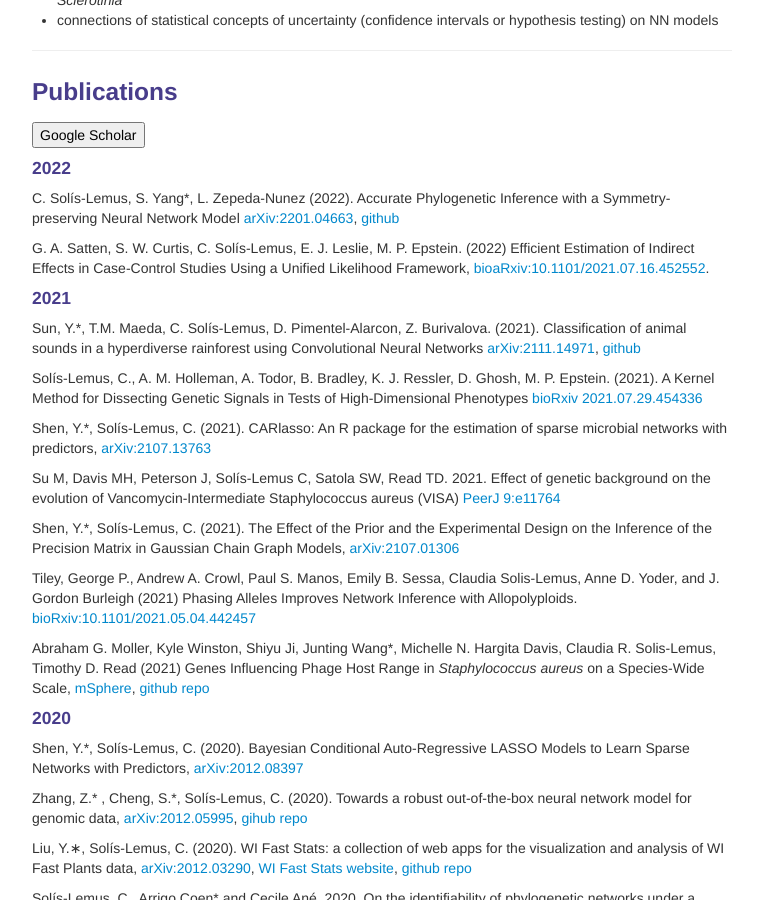
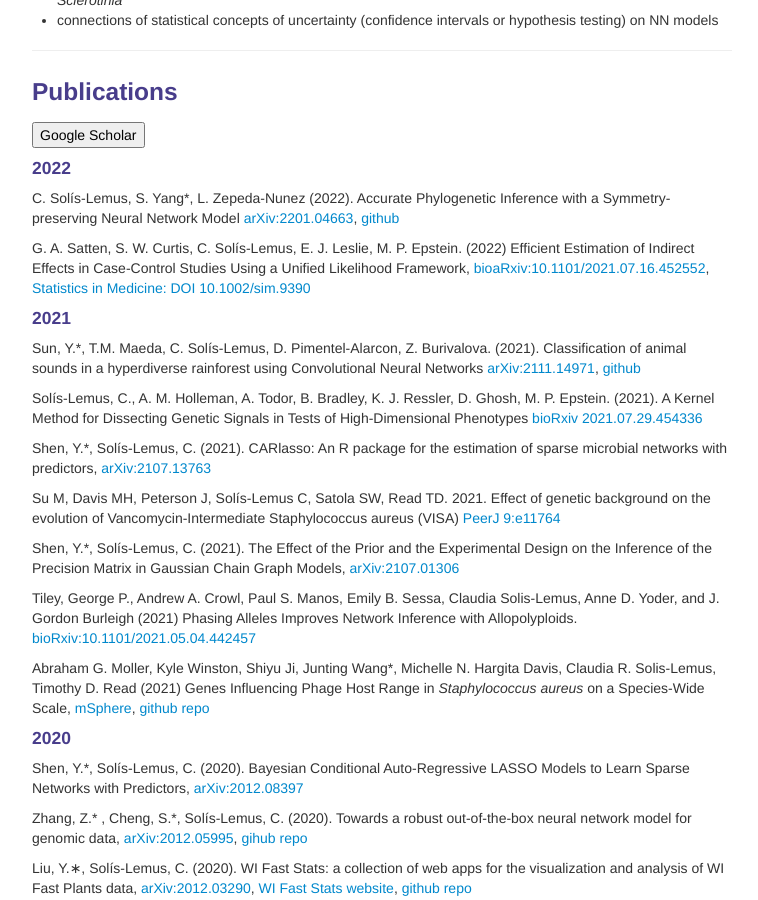
Before and after one commit to solislemuslab/solislemuslab.github.io, a Jekyll site: the page built from pages/research.md, in a window 1280 px wide and 900 px high, scrolled down 2384 px. Shown: the whole window, without its empty margins (258-1016 px from the left). Built offline with Jekyll 4.4.1, drawn with Linux system fonts in a browser that asks for light colours.

Commit message:
paper with mike

```diff
--- a/pages/research.md
+++ b/pages/research.md
@@ -131,7 +131,7 @@ C. Sol&iacute;s-Lemus, S. Yang*, L. Zepeda-Nunez (2022).
 Accurate Phylogenetic Inference with a Symmetry-preserving Neural Network Model
 [arXiv:2201.04663](https://arxiv.org/abs/2201.04663), [github](https://github.com/Forgotten/nn-phylogenetics)
 
-G. A. Satten, S. W. Curtis, C. Sol&iacute;s-Lemus, E. J. Leslie, M. P. Epstein. (2022) Efficient Estimation of Indirect Effects in Case-Control Studies Using a Unified Likelihood Framework, [bioaRxiv:10.1101/2021.07.16.452552](https://www.biorxiv.org/content/10.1101/2021.07.16.452552v1).
+G. A. Satten, S. W. Curtis, C. Sol&iacute;s-Lemus, E. J. Leslie, M. P. Epstein. (2022) Efficient Estimation of Indirect Effects in Case-Control Studies Using a Unified Likelihood Framework, [bioaRxiv:10.1101/2021.07.16.452552](https://www.biorxiv.org/content/10.1101/2021.07.16.452552v1), [Statistics in Medicine: DOI 10.1002/sim.9390](https://onlinelibrary.wiley.com/doi/10.1002/sim.9390)
 
 #### 2021
 
```
Also changed, not shown: pages/talks.md (+0 -1 lines).
